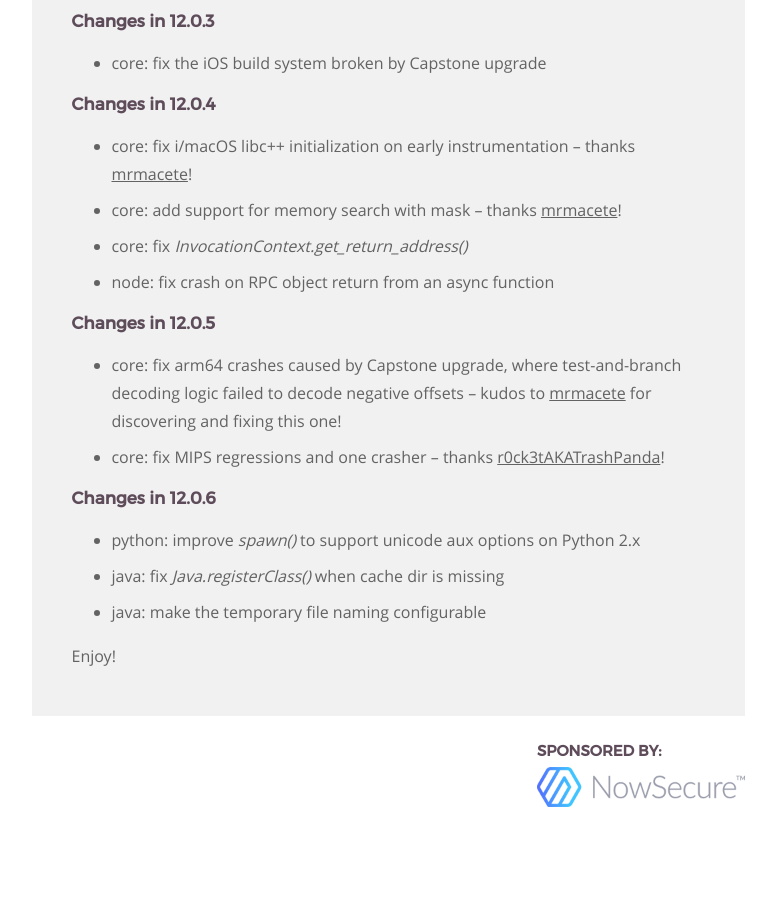
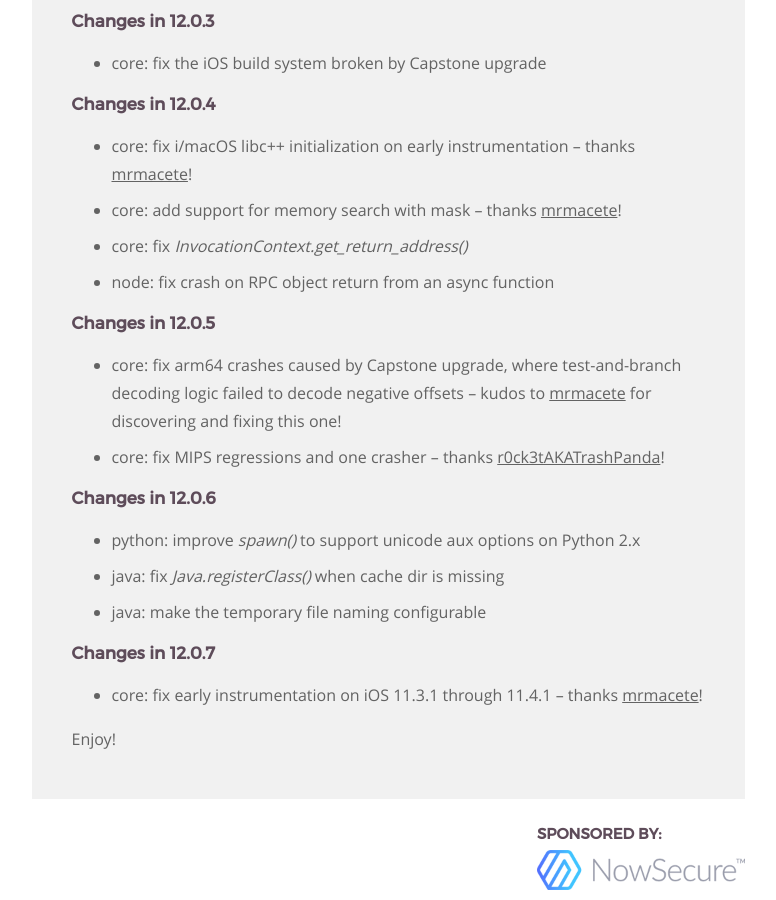
Before and after one commit to frida/frida-website, a Jekyll site: the page built from _posts/2018-07-12-frida-12-0-released.markdown, in a window 1280 px wide and 900 px high, scrolled down 3686 px. Shown: the whole window, without its empty margins (364-1140 px from the left). Built offline with Jekyll 4.4.1, drawn with Linux system fonts in a browser that asks for light colours; before the commit the page ends 4503 px from its top, so only the background shows below that.

Commit message:
Summarize changes in 12.0.7

```diff
--- a/_posts/2018-07-12-frida-12-0-released.markdown
+++ b/_posts/2018-07-12-frida-12-0-released.markdown
@@ -178,6 +178,11 @@ language bindings are finally consistent with our [core API][].
 - java: fix *Java.registerClass()* when cache dir is missing
 - java: make the temporary file naming configurable
 
+### Changes in 12.0.7
+
+- core: fix early instrumentation on iOS 11.3.1 through 11.4.1 – thanks
+        [mrmacete][]!
+
 Enjoy!
 
 
```
